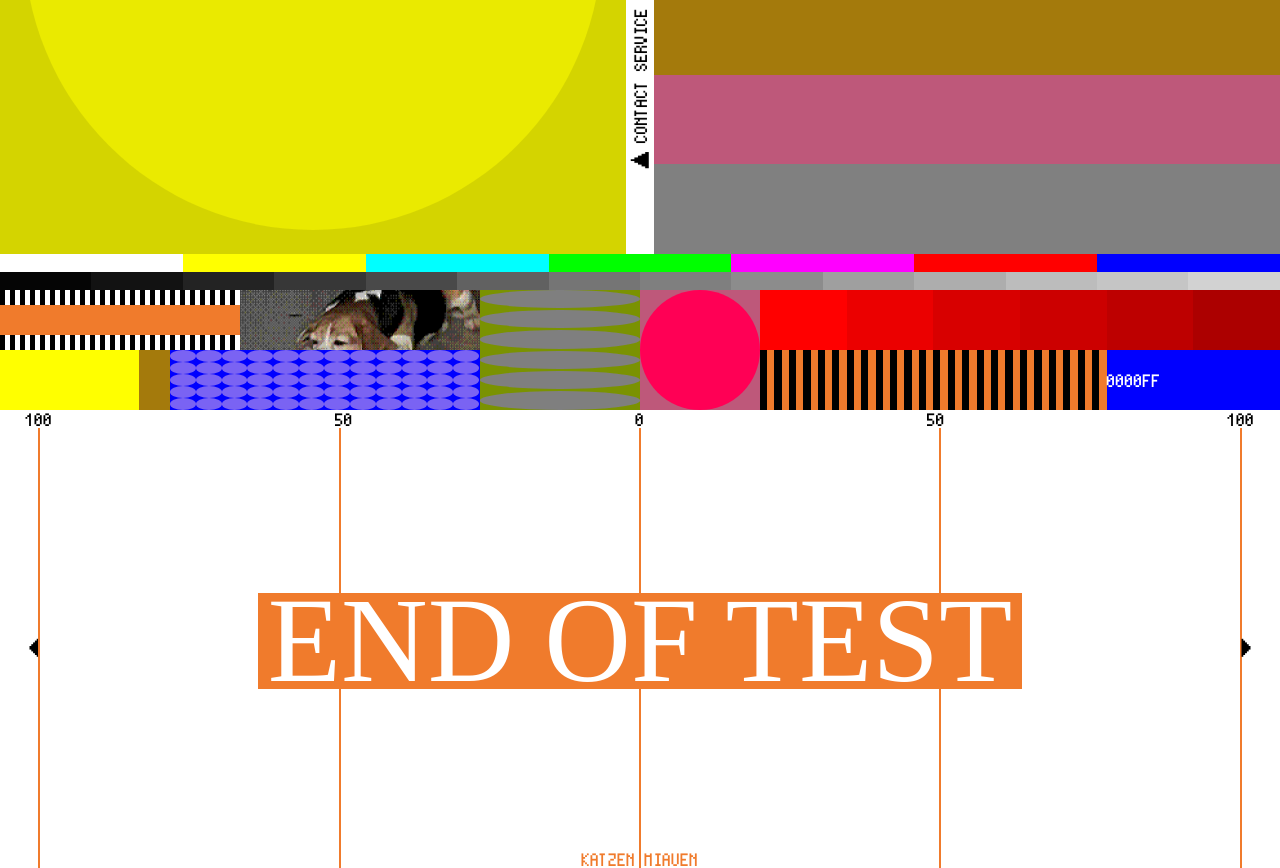
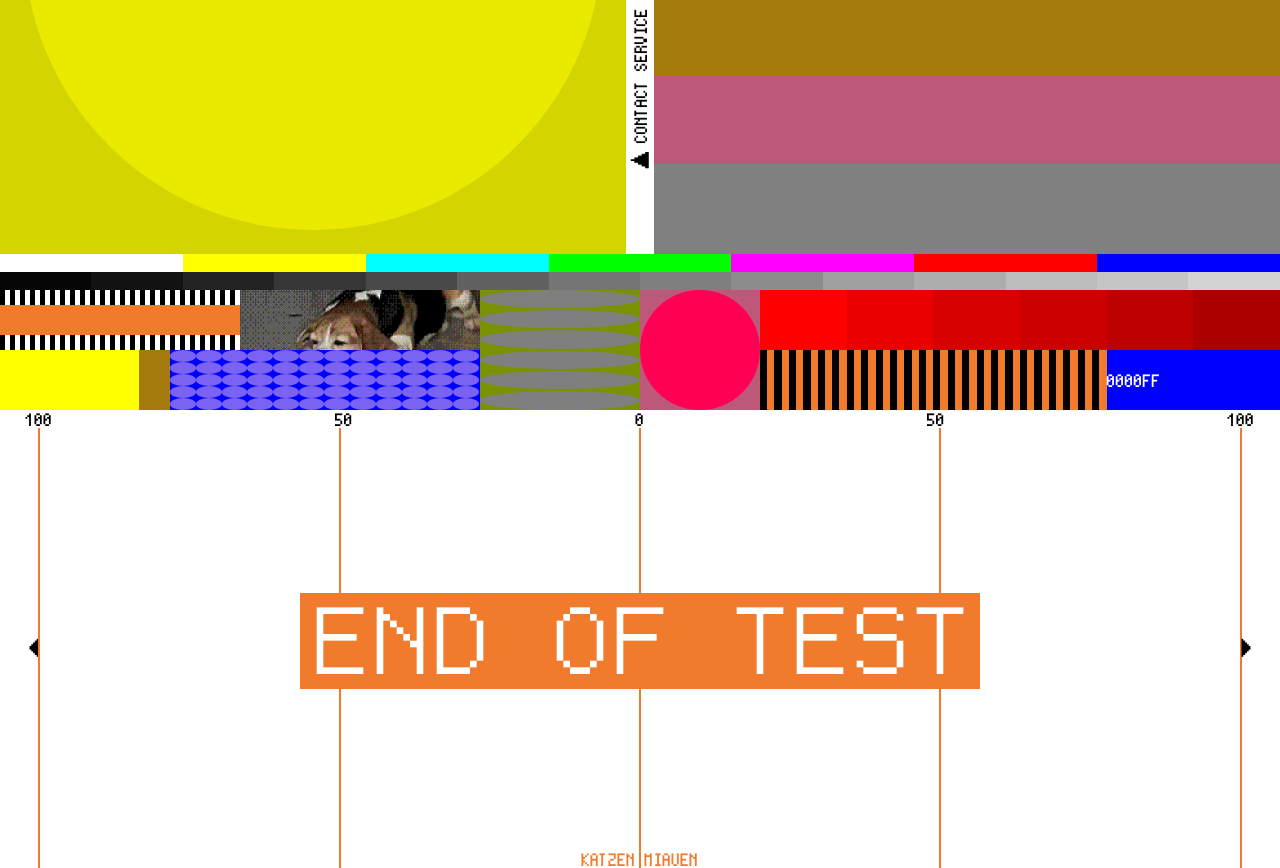
Before and after one commit to katzen-miauen/Test-Pattern, a plain HTML site: page index.html in a window 1280 px wide. Shown: the part 3468-4336 px from the top of the page. Drawn offline with Linux system fonts and the light colour scheme; files whose address does not match are found by name.

Commit message:
Update style.css

```diff
--- a/style.css
+++ b/style.css
@@ -1092,7 +1092,7 @@
 .endOfTest {
   position: absolute;
   color: #ffffff;
-  font-family: jgs;
+  font-family: jgs9;
   font-size: 120px;
   line-height: 96px;
   text-transform: uppercase;
```
